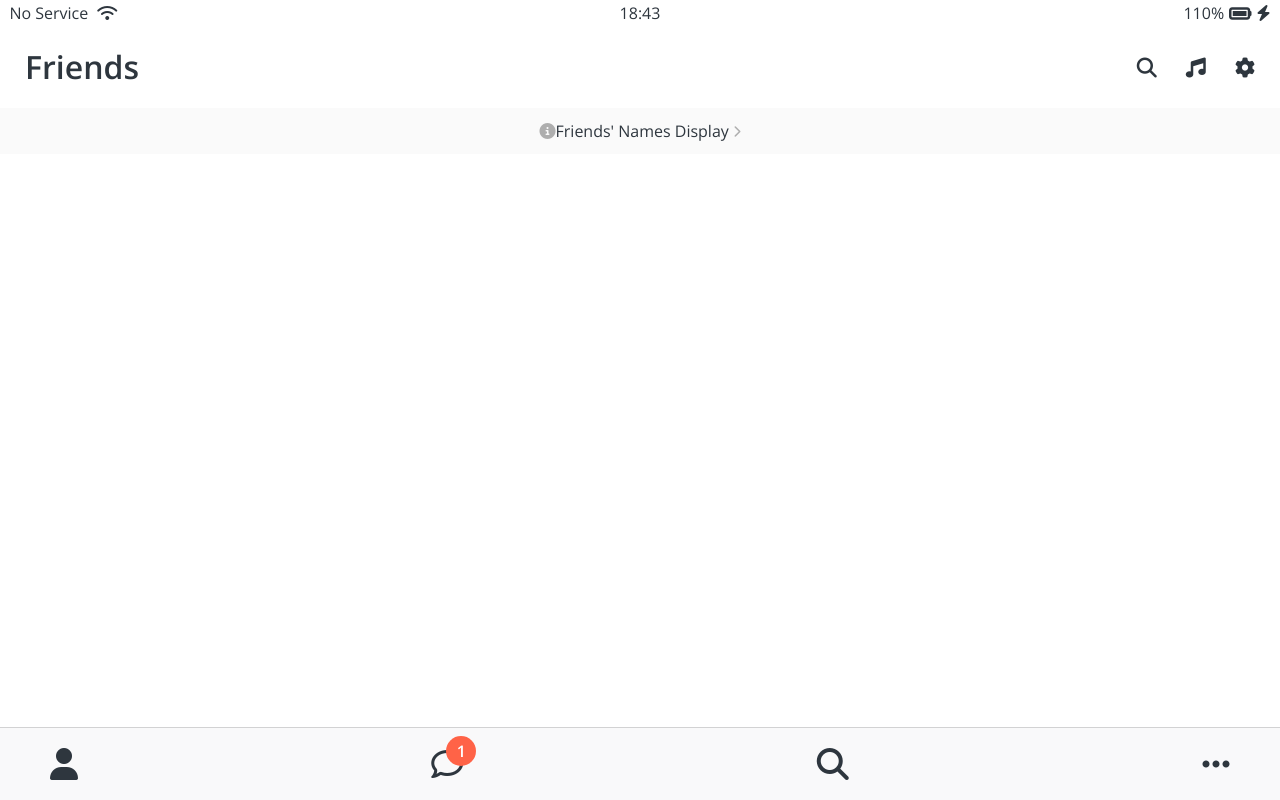
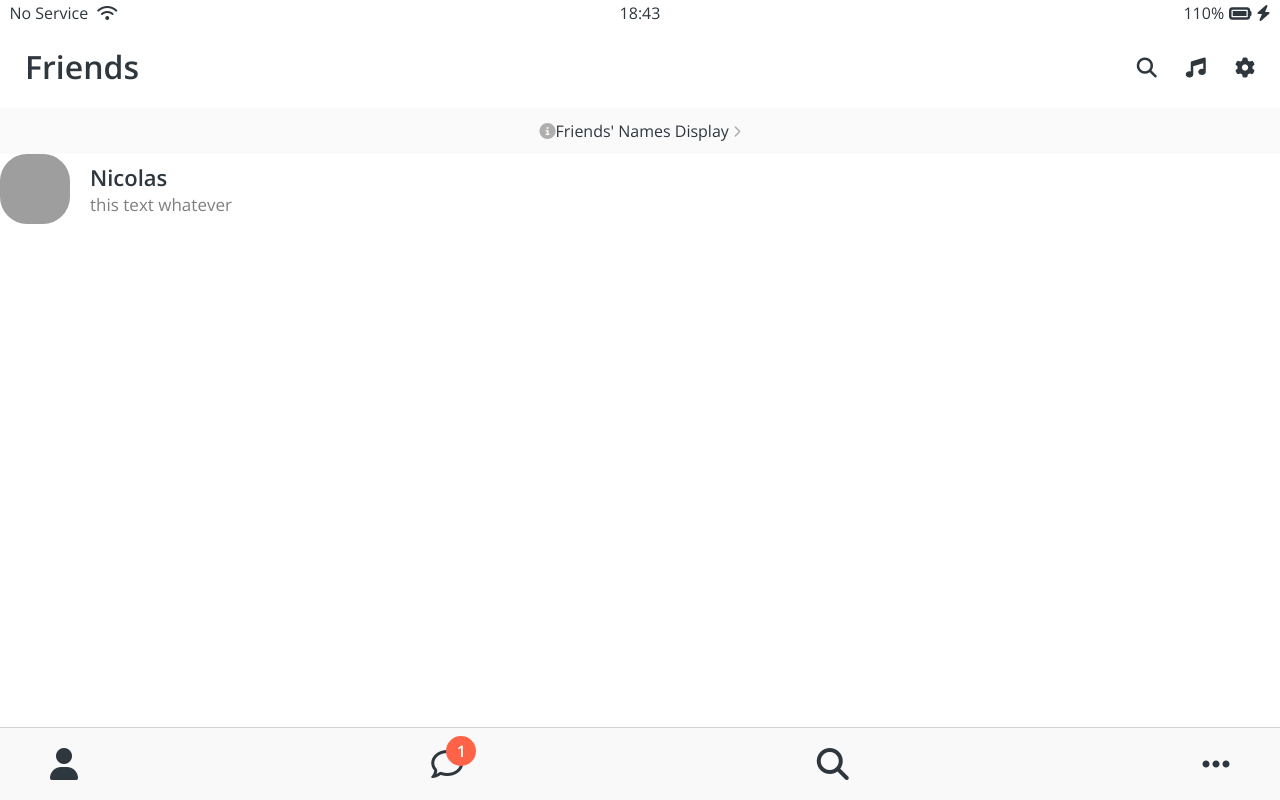
Before and after one commit to thereisname/kokoa-clone-2021, a plain HTML site: page friends.html in a window 1280 px wide. Drawn offline with nearby package versions, Linux system fonts and the light colour scheme; grey boxes are pictures that could not be loaded.

Commit message:
User Component part One

```diff
--- /dev/null
+++ b/css/components/user-component.css
@@ -0,0 +1,22 @@
+.user-component, .user-component__column:first-child {
+    display: flex;
+    align-items: center;
+}
+
+.user-component__avatar {
+    width: 70px;
+    height: 70px;
+    border-radius: 27px;
+    margin-right: 20px;
+}
+
+.user-component__title {
+    font-weight: 600;
+    font-size: 22px;
+}
+
+.user-component__subtitle {
+    margin-top: 8px;
+    font-size: 17px;
+    color: rgba(0, 0, 0, 0.5);
+}
--- a/css/styles.css
+++ b/css/styles.css
@@ -7,6 +7,7 @@
 @import "components/status-bar.css";
 @import "components/nav-bar.css";
 @import "components/screen-header.css";
+@import "components/user-component.css";
 
 /* Screens */
 @import "screens/login.css";
--- a/friends.html
+++ b/friends.html
@@ -36,6 +36,16 @@
         <i class="fas fa-info-circle"></i>Friends' Names Display <i class="fas fa-chevron-right fa-xs"></i>
     </a>
 
+    <div class="user-component">
+        <div class="user-component__column">
+            <img src="https://pbs.twimg.com/profile_images/968000221543202817/f92oypNr_400x400.jpg" class="user-component__avatar"/>
+            <div class="user-component__text">
+                <h4 class="user-component__title">Nicolas</h4>
+                <h6 class="user-component__subtitle">this text whatever</h6>
+            </div>
+        </div>
+        <div class="user-component__column"></div>
+    </div>
 
     <nav class="nav">
         <ul class="nav__list">
```
